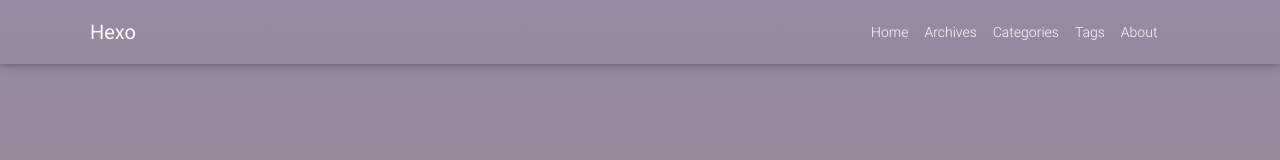
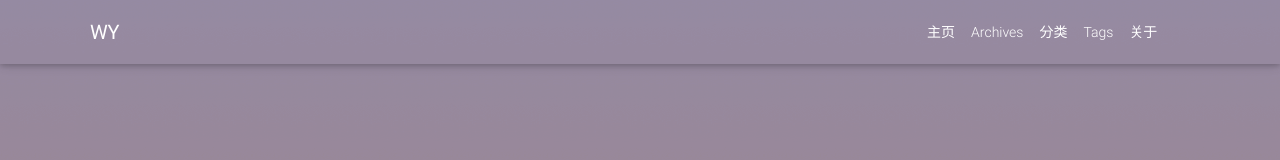
Before and after one commit to wy177/wy177.github.io, a plain HTML site: page about/index.html in a window 1280 px wide. Shown: the top 160 px of the page. Drawn offline with Linux system fonts and the light colour scheme; some packages are replaced by stand-ins of ours; a script that the page names is missing; some icons are missing; a small style sheet from the web is missing.

Commit message:
Site updated: 2019-12-23 20:56:31

```diff
--- a/about/index.html
+++ b/about/index.html
@@ -42,7 +42,7 @@
     <nav id="navbar" class="navbar fixed-top  navbar-expand-lg navbar-dark scrolling-navbar">
   <div class="container">
     <a class="navbar-brand"
-       href="/">&nbsp;<strong>Hexo</strong>&nbsp;</a>
+       href="/">&nbsp;<strong>WY</strong>&nbsp;</a>
 
     <button id="navbar-toggler-btn" class="navbar-toggler" type="button" data-toggle="collapse"
             data-target="#navbarSupportedContent"
@@ -57,7 +57,7 @@
 
 
           <li class="nav-item">
-            <a class="nav-link" href="/">Home</a>
+            <a class="nav-link" href="/">主页</a>
           </li>
 
 
@@ -69,7 +69,7 @@
 
 
           <li class="nav-item">
-            <a class="nav-link" href="/categories/">Categories</a>
+            <a class="nav-link" href="/categories/">分类</a>
           </li>
 
 
@@ -81,7 +81,7 @@
 
 
           <li class="nav-item">
-            <a class="nav-link" href="/about/">About</a>
+            <a class="nav-link" href="/about/">关于</a>
           </li>
 
 
```
